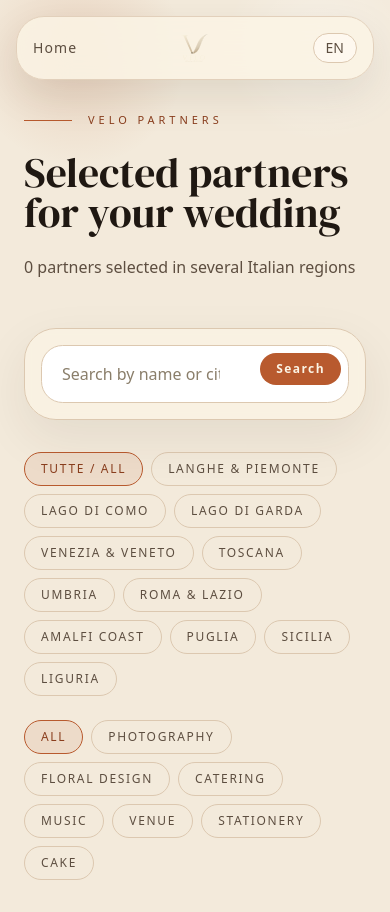
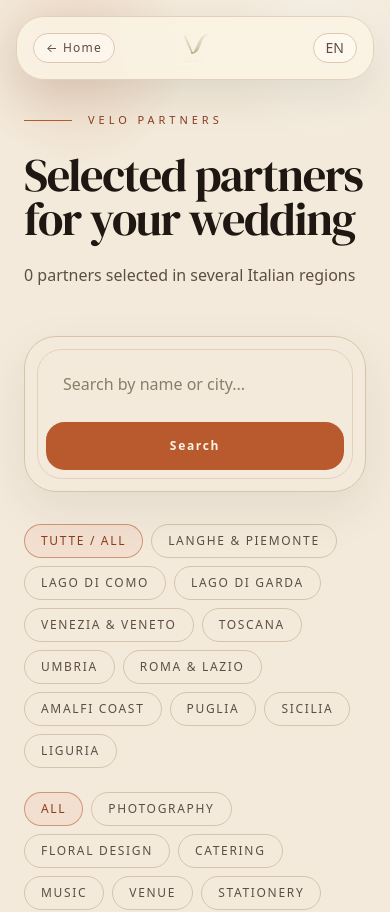
Before and after one commit to Mello78/velo-web, a Next.js app: page /fornitori in a window 390 px wide. Shown: the top 912 px of the page. Built offline with nearby package versions, Linux system fonts and the light colour scheme; no server answers; the database is empty.

Commit message:
fix(vendors): apply public visual QA p0 polish

```diff
--- a/app/fornitori/page.tsx
+++ b/app/fornitori/page.tsx
@@ -140,7 +140,7 @@ export default function FornitoriPage() {
 
   if (loading) return (
     <main className="min-h-screen bg-[#f3eadb] text-[#1f1812]">
-      <SimpleNav locale={locale} backHref="/" backLabel={locale === 'en' ? 'Home' : 'Home'} rightLabel={tr.nav.forVendors} rightHref="/vendor" />
+      <SimpleNav locale={locale} backHref="/" backLabel={locale === 'en' ? '← Home' : '← Home'} rightLabel={tr.nav.forVendors} rightHref="/vendor" />
       <div className="flex min-h-screen items-center justify-center">
         <div className="text-sm tracking-[0.18em] text-[#b85a2e]">{tr.fornitori.loading}</div>
       </div>
@@ -152,7 +152,7 @@ export default function FornitoriPage() {
       <SimpleNav
         locale={locale}
         backHref="/"
-        backLabel={locale === 'en' ? 'Home' : 'Home'}
+        backLabel={locale === 'en' ? '← Home' : '← Home'}
         rightLabel={tr.nav.forVendors}
         rightHref="/vendor"
       />
@@ -165,7 +165,7 @@ export default function FornitoriPage() {
               <div className="h-px w-12 bg-[#b85a2e]" />
               <p className="text-[11px] uppercase tracking-[0.36em] text-[#8a3e1e] sm:text-[12px]">{tr.fornitori.label}</p>
             </div>
-            <h1 className="font-light leading-[0.98]" style={{ fontFamily: "'DM Serif Display', Georgia, serif", fontSize: 'clamp(2.6rem, 5.2vw, 4.4rem)' }}>
+            <h1 className="font-light leading-[0.96] tracking-[-0.03em]" style={{ fontFamily: "'DM Serif Display', Georgia, serif", fontSize: 'clamp(2.9rem, 5.6vw, 4.8rem)' }}>
               {tr.fornitori.title}
             </h1>
             <p className="mt-5 max-w-[560px] text-base leading-relaxed text-[#5d4e40]">
@@ -173,19 +173,19 @@ export default function FornitoriPage() {
             </p>
           </div>
 
-          <div className="mb-8 rounded-[2rem] border border-[#dcc8b0] bg-[rgba(251,244,229,0.72)] p-4 shadow-[0_18px_50px_rgba(49,35,24,0.08)] backdrop-blur-sm sm:p-5">
-            <div className="relative">
+          <div className="mb-8 rounded-[2rem] border border-[#d9c3aa] bg-[#efe1ce]/86 p-3 shadow-[0_18px_50px_rgba(49,35,24,0.08)] backdrop-blur-sm sm:p-4">
+            <div className="flex flex-col gap-3 rounded-[1.55rem] border border-[#e2d0bb] bg-[#fbf4e5]/78 p-2 sm:flex-row sm:items-center">
               <input
                 type="text"
                 value={citySearch}
                 onChange={e => setCitySearch(e.target.value)}
                 onKeyDown={e => e.key === 'Enter' && handleCitySearch()}
                 placeholder={tr.fornitori.searchPlaceholder}
-                className="w-full rounded-[1.35rem] border border-[#dcc8b0] bg-[#fffaf4]/82 px-5 py-4 pr-32 text-[#1f1812] placeholder-[#8a7e6a] transition-colors focus:border-[#b85a2e] focus:outline-none"
+                className="min-h-[3.25rem] flex-1 rounded-[1.25rem] border border-transparent bg-transparent px-4 text-[#1f1812] placeholder-[#8a7e6a] transition-colors focus:border-[#b85a2e]/30 focus:bg-[#fffaf4]/60 focus:outline-none"
               />
               <button
                 onClick={handleCitySearch}
-                className="absolute right-2 top-2 rounded-[1rem] bg-[#b85a2e] px-4 py-2 text-xs font-semibold tracking-[0.12em] text-[#fbf4e5] transition-colors hover:bg-[#a54d25]"
+                className="inline-flex min-h-[3rem] items-center justify-center rounded-[1.15rem] bg-[#b85a2e] px-5 text-xs font-semibold tracking-[0.14em] text-[#fbf4e5] transition-colors hover:bg-[#a54d25] sm:min-w-[112px]"
               >
                 {tr.fornitori.searchBtn}
               </button>
@@ -208,8 +208,8 @@ export default function FornitoriPage() {
                 }}
                 className={`rounded-full border px-4 py-2 text-xs uppercase tracking-[0.14em] transition-colors ${
                   (activeRegion === region || (region === 'Tutte / All' && (activeRegion === 'Tutte' || activeRegion === 'All')))
-                    ? 'border-[#b85a2e] bg-[#b85a2e]/10 text-[#8a3e1e]'
-                    : 'border-[#dcc8b0] text-[#5d4e40] hover:border-[#b85a2e]/50 hover:text-[#1f1812]'
+                    ? 'border-[#b85a2e]/55 bg-[#f3dfcf] text-[#8a3e1e]'
+                    : 'border-[#d8c4ad] bg-[#fbf4e5]/42 text-[#5d4e40] hover:border-[#b85a2e]/42 hover:bg-[#fbf4e5]/72 hover:text-[#1f1812]'
                 }`}
               >
                 {region}
@@ -224,8 +224,8 @@ export default function FornitoriPage() {
                 onClick={() => setActiveCategory(category)}
                 className={`rounded-full border px-4 py-2 text-xs uppercase tracking-[0.14em] transition-colors ${
                   activeCategory === category
-                    ? 'border-[#b85a2e] bg-[#b85a2e]/10 text-[#8a3e1e]'
-                    : 'border-[#dcc8b0] text-[#5d4e40] hover:border-[#b85a2e]/50 hover:text-[#1f1812]'
+                    ? 'border-[#b85a2e]/55 bg-[#f3dfcf] text-[#8a3e1e]'
+                    : 'border-[#d8c4ad] bg-[#fbf4e5]/42 text-[#5d4e40] hover:border-[#b85a2e]/42 hover:bg-[#fbf4e5]/72 hover:text-[#1f1812]'
                 }`}
               >
                 {category}
@@ -262,7 +262,7 @@ export default function FornitoriPage() {
                 <div className="p-5 sm:p-6">
                   <div className="mb-4">
                     <p className="text-[11px] uppercase tracking-[0.2em] text-[#8a3e1e]">{vendor.category}</p>
-                    <h3 className="mt-2 text-[1.35rem] font-light leading-snug text-[#1f1812] group-hover:text-[#8a3e1e]" style={{ fontFamily: 'DM Serif Display, Georgia, serif' }}>
+                    <h3 className="mt-2 text-[1.48rem] font-light leading-snug text-[#1f1812] group-hover:text-[#8a3e1e]" style={{ fontFamily: 'DM Serif Display, Georgia, serif' }}>
                       {vendor.name}
                     </h3>
                     <p className="mt-2 text-sm leading-6 text-[#5d4e40]">{vendor.location}, {vendor.region}</p>
--- a/components/NavBar.tsx
+++ b/components/NavBar.tsx
@@ -31,20 +31,20 @@ export default function NavBar({
       <div className="mx-auto max-w-[1380px] rounded-[2rem] border border-[#e2d0bb] bg-[rgba(251,244,229,0.78)] shadow-[0_18px_40px_rgba(49,35,24,0.12)] backdrop-blur-xl">
         <div className="mx-auto flex h-[74px] items-center justify-between px-5 sm:px-7">
             <Link href="/" className="flex items-center shrink-0">
-              <img src="/brand/logo-header-light.svg" alt="VELO" className="h-8 w-auto md:h-10" />
+              <img src="/brand/logo-dark-full.svg" alt="VELO" className="h-8 w-auto md:h-10" />
             </Link>
           <div className="hidden md:flex items-center gap-6">
             <Link href="/couple" className="text-[#2c2219] hover:text-[#8a3e1e] text-[12px] transition-colors tracking-[0.18em] uppercase">{couplesLabel}</Link>
             <Link href="/fornitori" className="text-[#6d5b4a] hover:text-[#8a3e1e] text-[12px] transition-colors tracking-[0.18em] uppercase">{vendorLabel}</Link>
             <Link href="/vendor" className="text-[#6d5b4a] hover:text-[#8a3e1e] text-[12px] transition-colors tracking-[0.18em] uppercase">{forVendorLabel}</Link>
             <div className="h-6 w-px bg-[#decdb7]" />
-            <LangToggle locale={locale} />
+            <LangToggle locale={locale} variant="light" />
             <Link href="/couple" className="bg-[#b85a2e] text-[#fbf4e5] text-[11px] font-semibold px-5 py-3 rounded-full hover:bg-[#a54d25] transition-colors tracking-[0.18em] uppercase whitespace-nowrap">
               {primaryCtaLabel}
             </Link>
           </div>
           <div className="flex items-center gap-3 md:hidden">
-            <LangToggle locale={locale} />
+            <LangToggle locale={locale} variant="light" />
             <button onClick={() => setOpen(!open)} className="flex h-10 w-10 items-center justify-center rounded-full border border-[#dcccc0] text-[#6d5b4a] hover:text-[#8a3e1e] p-1 transition-colors">
               {open ? (
                 <svg width="20" height="20" viewBox="0 0 24 24" fill="none" stroke="currentColor" strokeWidth="1.8" strokeLinecap="round">
--- a/components/SimpleNav.tsx
+++ b/components/SimpleNav.tsx
@@ -17,7 +17,7 @@ export default function SimpleNav({ locale, backHref, backLabel, rightLabel, rig
     return (
       <nav className="fixed left-0 right-0 top-0 z-50 px-4 pt-4 sm:px-6">
         <div className="mx-auto flex h-16 max-w-6xl items-center justify-between gap-3 rounded-[1.75rem] border border-[#e2d0bb] bg-[rgba(251,244,229,0.86)] px-4 shadow-[0_16px_40px_rgba(49,35,24,0.10)] backdrop-blur-xl sm:px-6">
-          <Link href={backHref!} className="shrink-0 text-sm tracking-[0.08em] text-[#5d4e40] transition-colors hover:text-[#8a3e1e]">
+          <Link href={backHref!} className="shrink-0 rounded-full border border-[#dcc8b0] bg-[#fffaf4]/60 px-3 py-1.5 text-xs tracking-[0.1em] text-[#5d4e40] transition-colors hover:border-[#b85a2e]/45 hover:text-[#8a3e1e] sm:text-sm">
             {backLabel}
           </Link>
           <Link href="/" className="absolute left-1/2 flex -translate-x-1/2 items-center">
```
Also changed, not shown: app/fornitori/[id]/page.tsx (+5 -5 lines).
